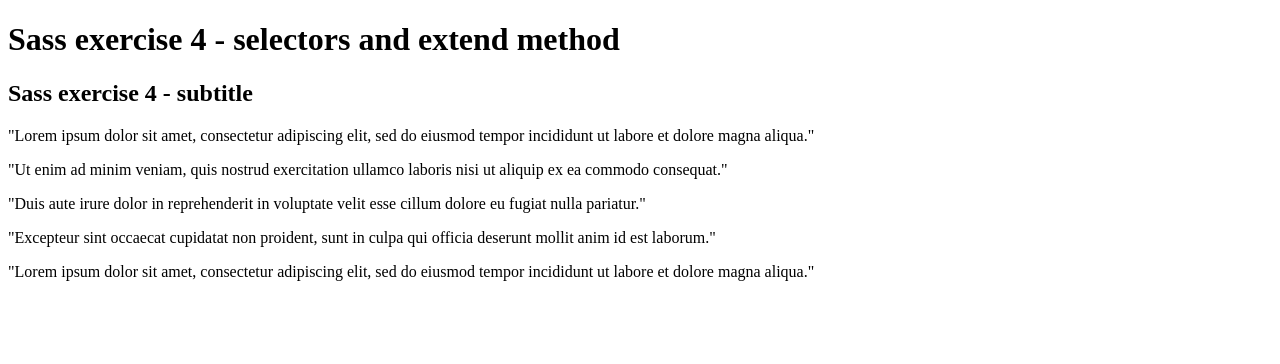
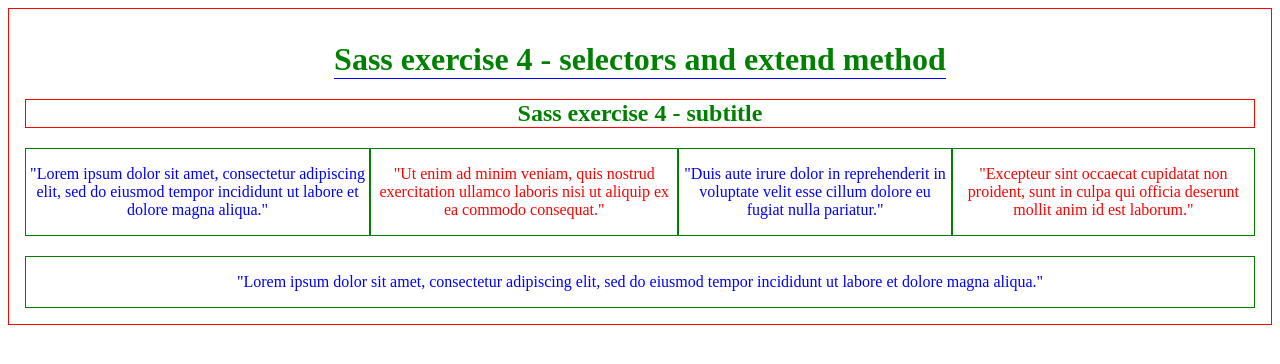
Before and after one commit to MarcoSpicuzza/Develhope, a plain HTML site: page sass/sass_exercise_5-selectors_extend/index.html in a window 1280 px wide. Drawn offline with nearby package versions, Linux system fonts and the light colour scheme; files that its build step writes are made by us from their sources.

Commit message:
Pushing exercise 5

```diff
--- a/sass/sass_exercise_5-selectors_extend/index.html
+++ b/sass/sass_exercise_5-selectors_extend/index.html
@@ -3,6 +3,7 @@
     <head>
         <title>Sass exercise 4 - selectors and extend method</title>
         <link rel="stylesheet" href="./style.css">
+        <meta charset="UTF-8">
     </head>
     <body>
         <div>
--- a/sass/sass_exercise_5-selectors_extend/style.scss
+++ b/sass/sass_exercise_5-selectors_extend/style.scss
@@ -0,0 +1,62 @@
+$color-primary: red;
+
+$color-tertiary: green;
+
+$color-secondary: blue;
+
+@mixin article ($color, $border-color, $font-size: 1rem) {
+    color: $color;
+    border-color: $border-color 1px solid;
+    font-size: $font-size;
+}
+
+%titolo {
+    color: $color-tertiary;
+    text-align: center;
+}
+
+div {
+    border: 1px solid $color-primary;
+    padding: 2rem 1rem 1rem;
+    h1 {
+        color: $color-tertiary;
+        text-align: center;
+        border-bottom: 1px solid $color-secondary;
+        width: fit-content;
+        margin: 0 auto;
+        margin-bottom: 1rem;
+        @extend %titolo;
+    }
+    h2 {
+        @extend %titolo;
+        border: red 1px solid;
+    }
+    section {
+        margin-top: 20px;
+        display: flex;
+        justify-content: space-between;
+        article {
+            border: 1px solid $color-tertiary;
+            @include article (blue, green);
+            p {
+                text-align: center;
+            }
+            &:nth-of-type(odd) {
+                p {
+                    color: $color-secondary;
+                }
+            }
+            &:nth-of-type(even) {
+                p {
+                    color: $color-primary;
+                }
+            }
+        }
+        &:last-of-type {
+            @include article(green, blue, 24px);
+            article {
+                width: 100%;
+            }
+        }
+    }
+}
```
Also changed, not shown: sass/sass_exercise_5-selectors_extend/style.css (added), 1 other file.
